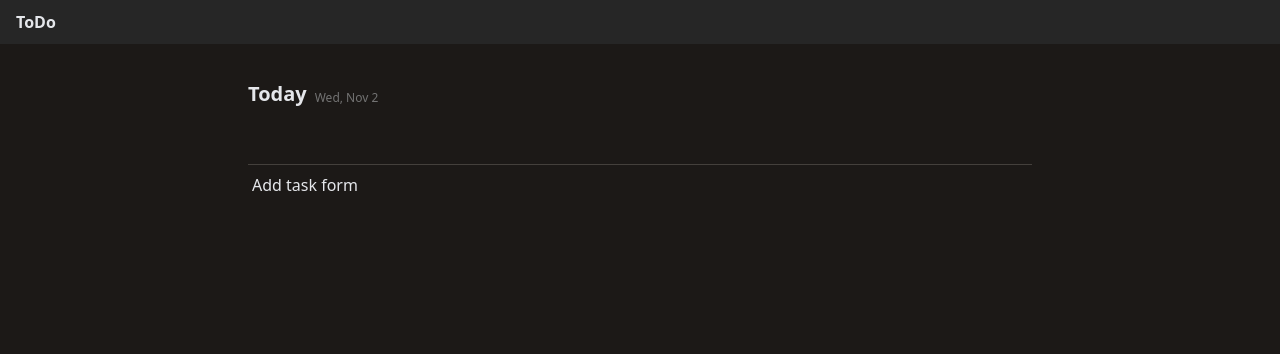
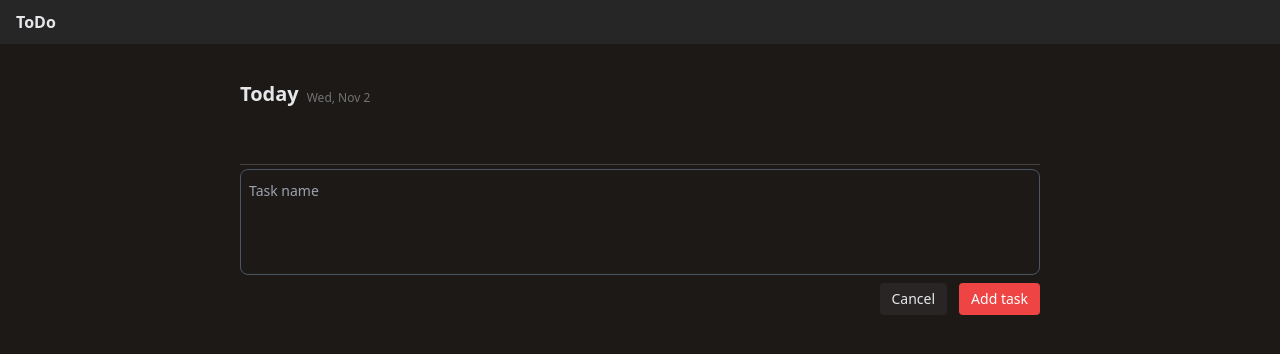
Before and after one commit to kulgg/todo, a Next.js app: page /app in a window 1280 px wide. Both pictures are taken after a click on the button "Add task". Shown: the top 354 px of the page. Built offline with nearby package versions, Linux system fonts and the light colour scheme.

Commit message:
Add add task form

```diff
--- a/app/app/AddTaskForm.tsx
+++ b/app/app/AddTaskForm.tsx
@@ -1,3 +1,51 @@
-export default function AddTaskForm() {
-  return <div>Add task form</div>;
+import { Dispatch, SetStateAction, useEffect } from "react";
+
+export default function AddTaskForm({
+  setIsVisible,
+}: {
+  setIsVisible: Dispatch<SetStateAction<boolean>>;
+}) {
+  useEffect(() => {
+    function handleKeyDown(event: KeyboardEvent) {
+      switch (event.key) {
+        case "Escape":
+          setIsVisible(false);
+          break;
+      }
+    }
+    const keydownEventListener = addEventListener("keydown", handleKeyDown);
+    return () => {
+      removeEventListener("keydown", handleKeyDown);
+    };
+  }, []);
+
+  return (
+    <div>
+      <div className="w-full border-gray-600 border rounded-lg p-2">
+        <input
+          id="task-input"
+          type="text"
+          className="bg-stone-900 w-full outline-0 hover:outline-0 active:outline-0 text-sm"
+          placeholder="Task name"
+          autoFocus
+          autoComplete="off"
+        />
+        <label htmlFor="task-input" className="cursor-text">
+          <div className="h-16"></div>
+        </label>
+      </div>
+      <div className="my-2"></div>
+      <div className="flex justify-end items-center gap-3">
+        <button
+          className="bg-stone-800 px-3 py-[6px] rounded text-sm hover:bg-stone-700"
+          onClick={() => setIsVisible(false)}
+        >
+          Cancel
+        </button>
+        <button className="bg-red-500 text-white px-3 py-[6px] rounded text-sm hover:bg-red-600">
+          Add task
+        </button>
+      </div>
+    </div>
+  );
 }
--- a/app/app/TodoList.tsx
+++ b/app/app/TodoList.tsx
@@ -1,18 +1,33 @@
 "use client";
-import { useState } from "react";
+import { useEffect, useState } from "react";
 import AddTaskForm from "./AddTaskForm";
 
 export default function TodoList() {
   const [isAddTaskFormVisible, setIsAddTaskFormVisible] = useState(false);
 
+  useEffect(() => {
+    function handleKeyDown(event: KeyboardEvent) {
+      switch (event.key) {
+        case "q":
+          setIsAddTaskFormVisible(true);
+          event.preventDefault();
+          break;
+      }
+    }
+    const keydownEventListener = addEventListener("keydown", handleKeyDown);
+    return () => {
+      removeEventListener("keydown", handleKeyDown);
+    };
+  }, []);
+
   return (
     <div>
-      <div className="py-2 px-1">
+      <div className="py-1">
         {isAddTaskFormVisible ? (
-          <AddTaskForm />
+          <AddTaskForm setIsVisible={setIsAddTaskFormVisible} />
         ) : (
           <button
-            className="flex gap-3 items-center group"
+            className="flex gap-3 items-center group py-1 px-1"
             onClick={() => setIsAddTaskFormVisible(true)}
           >
             <svg
@@ -29,7 +44,7 @@ export default function TodoList() {
               <path d="M168 474m8 0l672 0q8 0 8 8l0 60q0 8-8 8l-672 0q-8 0-8-8l0-60q0-8 8-8Z" />
             </svg>
 
-            <span className="text-gray-400 text-sm group-hover:text-red-500">
+            <span className="text-gray-400 text-sm group-hover:text-red-500 mt-[1px]">
               Add task
             </span>
           </button>
--- a/app/app/layout.tsx
+++ b/app/app/layout.tsx
@@ -16,7 +16,7 @@ export default function AppLayout({ children }: { children: React.ReactNode }) {
           <div></div>
         </div>
       </header>
-      <main className="container mx-auto px-2">{children}</main>
+      <main className="container mx-auto px-2 md:px-0">{children}</main>
     </div>
   );
 }
```
